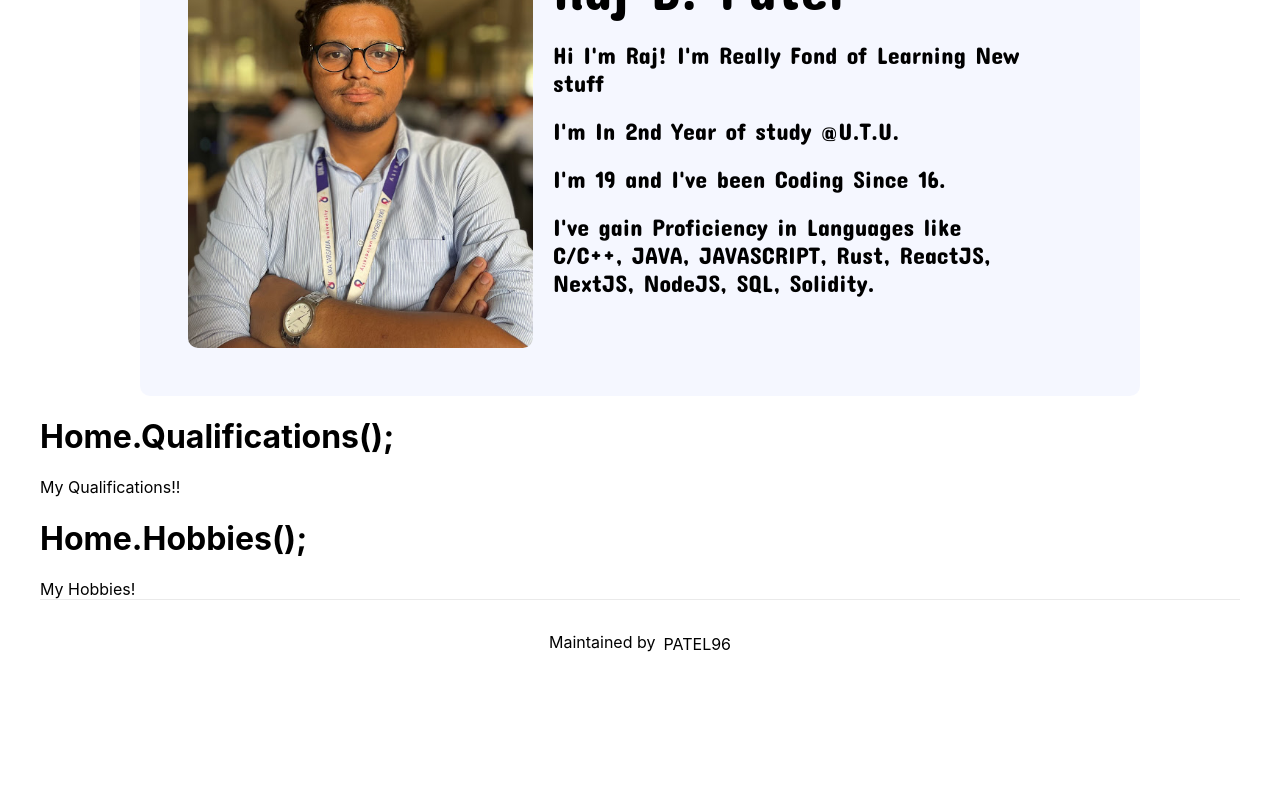
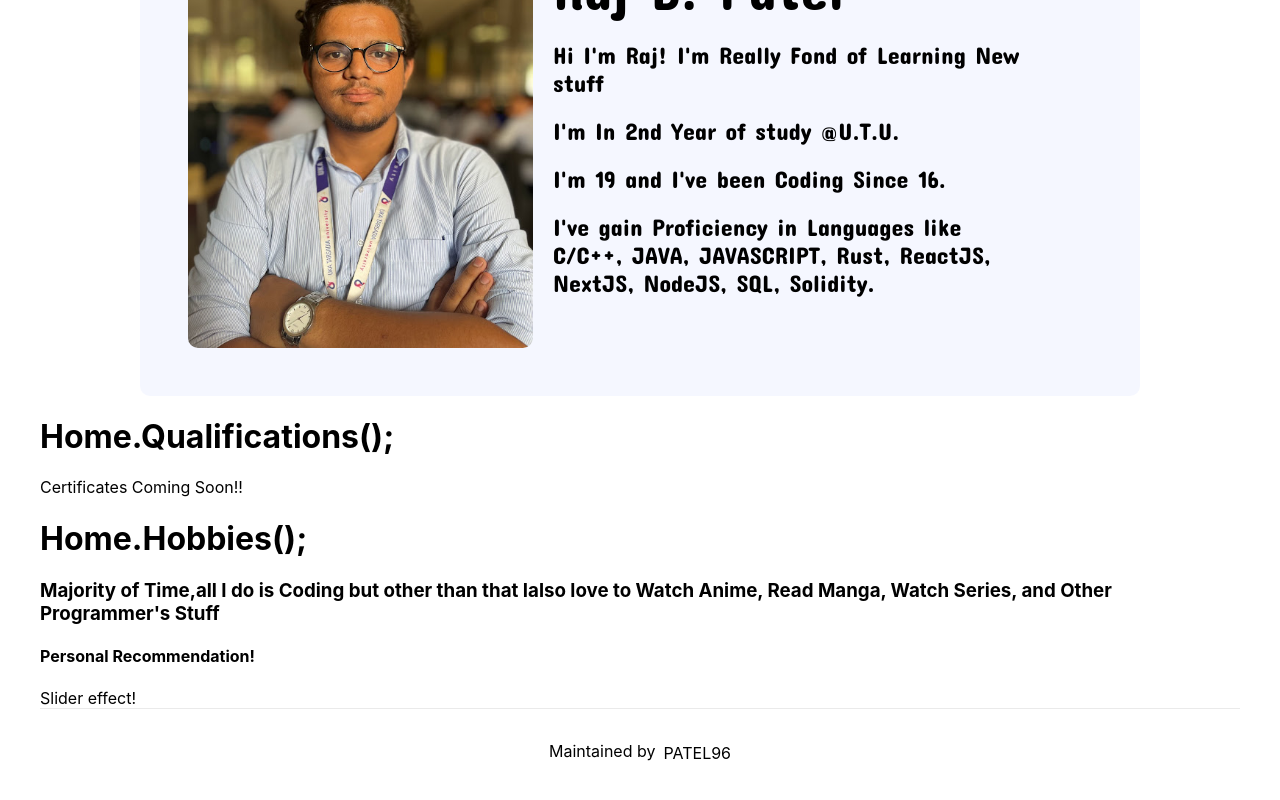
Before and after one commit to PATEL96/Raj.D.Patel.Portfolio, a Next.js app: page / in a window 1280 px wide. Shown: the part 294-1094 px from the top of the page. Before the commit the page ends 986 px from the top, so only its background shows below. Built offline with nearby package versions, Linux system fonts and the light colour scheme.

Commit message:
feat: Home.Hobbies(v0.1);

```diff
--- a/pages/Objects/Hobbies.js
+++ b/pages/Objects/Hobbies.js
@@ -1,7 +1,15 @@
 export default function Hobbies() {
     return (
         <div>
-            My Hobbies!
+            <h3>Majority of Time,all I do is Coding but other than that Ialso love to Watch Anime, Read Manga, Watch Series, and Other Programmer's Stuff</h3>
+            <div>
+                <h4>
+                    Personal Recommendation!
+                </h4>
+                <div>
+                    Slider effect!
+                </div>
+            </div>
         </div>
     );
 }
--- a/pages/Objects/Me.js
+++ b/pages/Objects/Me.js
@@ -9,7 +9,7 @@
 
 export default function Me() {
 
-    const [props, set] = useSpring(() => ({ xys: [0, 0, 1], config: { mass: 10, tension: 250, friction: 100 } }));
+    const [props, set] = useSpring(() => ({ xys: [0, 0, 1], config: { mass: 5, tension: 250, friction: 100 } }));
 
     return (
         <Container onMouseMove={({ clientX: x, clientY: y }) => (set({ xys: calc(x, y) }))} onMouseLeave={() => set({ xys: [0, 0, 1] })} style={{ transform: props.xys.interpolate(trans) }} >
--- a/pages/Objects/Qualification.js
+++ b/pages/Objects/Qualification.js
@@ -1,7 +1,7 @@
 export default function Qualifications() {
     return (
         <div>
-            My Qualifications!!
+            Certificates Coming Soon!!
         </div>
     );
 }
```
